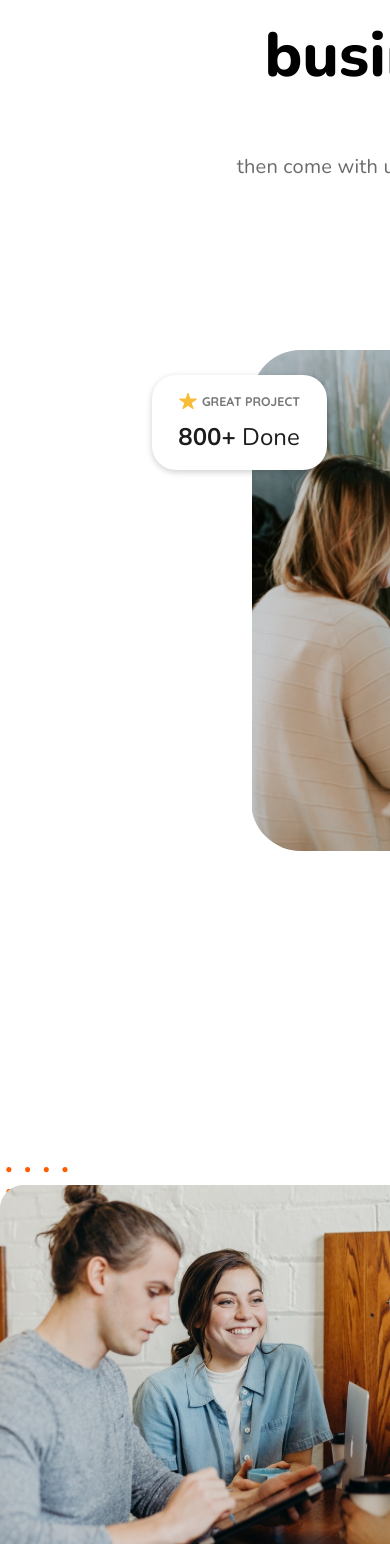
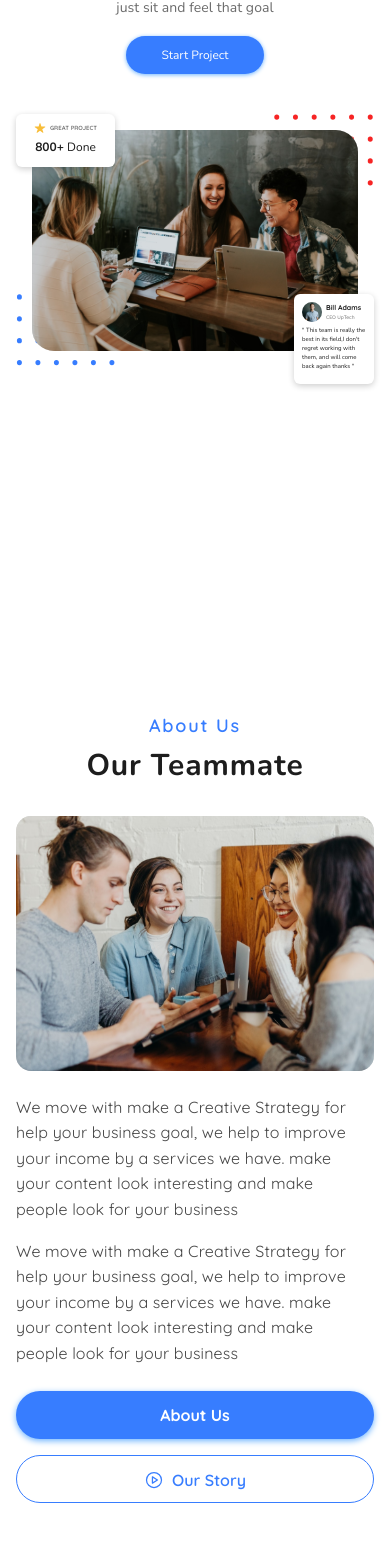
Before and after one commit to suphanatchanlek30/Agency-Creative, a React (Vite) app: page / in a window 390 px wide. Shown: the part 264-1808 px from the top of the page. Built offline with nearby package versions, Linux system fonts and the light colour scheme.

Commit message:
update responsive Home, About

```diff
--- a/src/page/About.jsx
+++ b/src/page/About.jsx
@@ -4,51 +4,120 @@ import img1 from "../assets/img_About/img1.svg";
 import orange from "../assets/decorate/orange.svg";
 import purple from "../assets/decorate/purple.svg";
 
-
 import { PiPlayCircle } from "react-icons/pi";
 
 const About = () => {
   return (
-    <div className='flex flex-col justify-center container mx-auto mt-[58px] pt-[100px] mb-[58px] w-[1240px] h-[568px]'>
-        {/* text */}
-        <div className='text-center'>
-            <h3 className='font-body text-[24px] font-semibold text-[#377DFF] pb-[12px] tracking-[0.1em]'>About Us</h3>
-            <h1 className='font-body2 text-[55px] font-bold text-[#1D1D1D] tracking-[0.03em]'>Our Teammate</h1>
+    <div className="container mx-auto px-4
+                    flex flex-col justify-center
+                    mt-8 sm:mt-12 md:mt-[58px]
+                    pt-8 sm:pt-12 md:pt-[100px]
+                    mb-8 sm:mb-12 md:mb-[58px]
+                    w-full sm:max-w-3xl md:max-w-4xl lg:max-w-6xl xl:w-[1240px]
+                    min-h-[400px] sm:min-h-[500px] md:min-h-[568px]">
+
+      {/* Header Text */}
+      <div className="text-center mb-8 sm:mb-10 md:mb-12">
+        <h3 className="font-body text-lg sm:text-xl md:text-[24px]
+                      font-semibold text-[#377DFF]
+                      pb-2 sm:pb-3 md:pb-[12px]
+                      tracking-[0.1em]">
+          About Us
+        </h3>
+        <h1 className="font-body2
+                      text-3xl sm:text-4xl md:text-[55px]
+                      font-bold text-[#1D1D1D]
+                      tracking-[0.03em]">
+          Our Teammate
+        </h1>
       </div>
 
-        {/* right left */}
-        <div className='flex h-screen mt-6 justify-center gap-6'>
-            {/* left */}
-            <div className='w-1/2'>
-                {/* img */}
-                <div className='flex justify-start items-center relative'>
-                    <img src={img1} alt="img1" className='w-[565px] h-[402px] z-20'/>
-                    <img src={orange} alt="Background Image" className='absolute top-[-18px] right-[540px] object-cover z-10 opacity-100' />
-                    <img src={purple} alt="Background Image" className='absolute top-[340px] left-[503px] object-cover z-10 opacity-100' />
+      {/* Content Container */}
+      <div className="flex flex-col lg:flex-row justify-center gap-6 sm:gap-8 md:gap-10 lg:gap-6">
+        {/* Left Side - Image */}
+        <div className="w-full lg:w-1/2">
+          <div className="relative flex justify-center lg:justify-start items-center">
+            {/* Main Image */}
+            <img
+              src={img1}
+              alt="Team"
+              className="w-full sm:w-[450px] md:w-[500px] lg:w-[565px]
+                         h-auto sm:h-[300px] md:h-[350px] lg:h-[402px]
+                         z-20
+                         rounded-lg"
+            />
+            {/* Decorative Elements */}
+            <img
+              src={purple}
+              alt="Decoration"
+              className="absolute
+                         hidden sm:block
+                         top-[-18px] right-[20%] lg:right-[540px]
+                         w-[60px] sm:w-[80px] md:w-[100px]
+                         object-cover z-10 opacity-100"
+            />
+            <img
+              src={orange}
+              alt="Decoration"
+              className="absolute
+                         hidden sm:block
+                         top-[80%] left-[20%] lg:left-[503px]
+                         w-[60px] sm:w-[80px] md:w-[100px]
+                         object-cover z-10 opacity-100"
+            />
           </div>
         </div>
 
-            {/* right */}
-            <div className='w-1/2 flex flex-col'>
-                {/* text 1*/}
-                <div className='mt-6 flex'>
-                    <p className='font-body text-[20px] font-normal pr-2 text-[#464646] tracking-[0.01em] leading-[32px]'>We move with make a Creative Strategy for help your business goal, we help to improve your income by a services we have. make your content look interesting and make people look for your business</p>
+        {/* Right Side - Content */}
+        <div className="w-full lg:w-1/2 flex flex-col justify-center">
+          {/* Text Sections */}
+          <div className="space-y-4 sm:space-y-6 md:space-y-6">
+            <p className="font-body
+                         text-base sm:text-lg md:text-[20px]
+                         font-normal text-[#464646]
+                         tracking-[0.01em] leading-[1.6]
+                         pr-2">
+              We move with make a Creative Strategy for help your business goal, we help to improve your income by a services we have. make your content look interesting and make people look for your business
+            </p>
+            <p className="font-body
+                         text-base sm:text-lg md:text-[20px]
+                         font-normal text-[#464646]
+                         tracking-[0.01em] leading-[1.6]
+                         pr-2">
+              We move with make a Creative Strategy for help your business goal, we help to improve your income by a services we have. make your content look interesting and make people look for your business
+            </p>
           </div>
-                {/* text 2*/}
-                <div className='mt-6 flex'>
-                    <p className='font-body text-[20px] font-normal pr-2 text-[#464646] tracking-[0.01em] leading-[32px]'>We move with make a Creative Strategy for help your business goal, we help to improve your income by a services we have. make your content look interesting and make people look for your business</p>
-                </div>
-                {/* button */}
-                <div className='mt-6 flex gap-6'>
-                    {/* left */}
-                    <a href="#" className='bg-[#377DFF] text-[#FFFFFF] shadow-[0px_2px_6px] shadow-[#6eb4ff] pr-[50px] pl-[50px] pt-[12px] pb-[12px] rounded-[24px] w-[171px] h-[48px] font-body font-bold text-[16px]'>
+
+          {/* Buttons */}
+          <div className="flex flex-col sm:flex-row gap-4 sm:gap-6 mt-6 sm:mt-8 md:mt-6">
+            {/* About Us Button */}
+            <a href="#"
+               className="bg-[#377DFF] text-white
+                         shadow-[0px_2px_6px] shadow-[#6eb4ff]
+                         px-8 sm:px-10 md:px-[50px]
+                         py-3 sm:py-3 md:py-[12px]
+                         rounded-[24px]
+                         w-full sm:w-[171px]
+                         h-12 md:h-[48px]
+                         font-body font-bold
+                         text-base md:text-[16px]
+                         flex items-center justify-center">
               About Us
             </a>
-                    {/* right */}
-                    <a href="#" className='border border-[#377DFF] text-[#377DFF] pr-[50px] pl-[50px] pt-[12px] pb-[12px] rounded-[24px] w-[210px] h-[48px]'>
-                        <div className='flex justify-center items-center gap-[10px]'>
-                            <PiPlayCircle className='text-[24px] text-[#377DFF]'/>
-                            <p className='font-body text-[16px] font-semibold'>Our Story</p>
+
+            {/* Our Story Button */}
+            <a href="#"
+               className="border border-[#377DFF] text-[#377DFF]
+                         px-8 sm:px-10 md:px-[50px]
+                         py-3 sm:py-3 md:py-[12px]
+                         rounded-[24px]
+                         w-full sm:w-[210px]
+                         h-12 md:h-[48px]">
+              <div className="flex justify-center items-center gap-2 sm:gap-[10px]">
+                <PiPlayCircle className="text-xl md:text-[24px] text-[#377DFF]"/>
+                <p className="font-body text-base md:text-[16px] font-semibold">
+                  Our Story
+                </p>
               </div>
             </a>
           </div>
--- a/src/page/Home.jsx
+++ b/src/page/Home.jsx
@@ -1,7 +1,5 @@
 import React from 'react'
-
 import { IoIosStar } from "react-icons/io";
-// img
 import Header1 from "../assets/img_Header/img2.svg";
 import people from "../assets/img_Header/img1.svg";
 import sky from "../assets/decorate/sky.svg";
@@ -9,55 +7,138 @@ import red from "../assets/decorate/red.svg";
 
 const Home = () => {
   return (
-    <div className='flex justify-center container mx-auto mt-[58px] w-[1240px] h-[1001px]'>
+    <div className='flex justify-center container mx-auto px-4 sm:px-3 md:px-4 lg:px-5 xl:px-6 2xl:px-8
+                    mt-4 sm:mt-6 md:mt-7 lg:mt-8 xl:mt-[58px] 2xl:mt-[60px]
+                    w-full sm:w-[640px] md:w-[768px] lg:w-[1024px] xl:w-[1240px] 2xl:w-[1536px]
+                    min-h-screen sm:h-[700px] md:h-[800px] lg:h-[900px] xl:h-[1001px] 2xl:h-[1100px]'>
       <div className='flex flex-col items-center w-full font-body'>
         {/* ข้อความ */}
-        <div className='text-center'>
-          <h1 className='text-[62px] font-extrabold font-body2'>Make your dream <br /> business goal come true</h1>
-          <p className='text-[20px] font-normal font-body2 text-[#464646] opacity-80 leading-[150%] mt-[20px] tracking-[0.01em] '>when you need us for improve your business, <br />then come with us to help your business have reach it, you just sit and feel that goal</p>
+        <div className='text-center px-2 sm:px-3 md:px-4 lg:px-5 xl:px-6 2xl:px-8 mt-[58px]'>
+          <h1 className='text-[28px] sm:text-3xl md:text-4xl lg:text-5xl xl:text-[62px] 2xl:text-[70px]
+                         font-extrabold font-body2'>
+            Make your dream <br className='hidden sm:block' /> business goal come true
+          </h1>
+          <p className='text-[14px] sm:text-base md:text-lg lg:text-xl xl:text-[20px] 2xl:text-[22px]
+                        font-normal font-body2 text-[#464646] opacity-80
+                        leading-[120%] sm:leading-[130%] md:leading-[140%] lg:leading-[145%] xl:leading-[150%] 2xl:leading-[155%]
+                        mt-[20px] sm:mt-3 md:mt-3 lg:mt-4 xl:mt-[20px] 2xl:mt-[24px]
+                        tracking-[0.005em] sm:tracking-[0.007em] md:tracking-[0.008em] lg:tracking-[0.009em] xl:tracking-[0.01em] 2xl:tracking-[0.012em] '>
+            when you need us for improve your business, <br className='hidden sm:block' />
+            then come with us to help your business have reach it, you just sit and feel that goal
+          </p>
           {/* button */}
-          <div className='mt-[2rem]'>
-            <a href="" className='pt-[12px] pb-[12px] pl-[50px] pr-[50px] bg-[#377DFF] text-[#FFFFFF] rounded-[24px] text-[16px] font-body2 shadow-[0px_2px_6px]  shadow-[#6eb4ff]'>Start Project</a>
+          <div className='mt-[20px] sm:mt-5 md:mt-6 lg:mt-7 xl:mt-[2rem] 2xl:mt-[2.5rem]'>
+            <a href="" className='inline-block
+                                py-[10px] sm:py-1.5 md:py-2 lg:py-2.5 xl:pt-[12px] xl:pb-[12px] 2xl:py-4
+                                px-[35px] sm:px-5 md:px-6 lg:px-7 xl:pl-[50px] xl:pr-[50px] 2xl:px-16
+                                bg-[#377DFF] text-[#FFFFFF]
+                                rounded-[24px] sm:rounded-[18px] md:rounded-[20px] lg:rounded-[22px] xl:rounded-[24px] 2xl:rounded-[28px]
+                                text-[12px] sm:text-sm md:text-base lg:text-lg xl:text-[16px] 2xl:text-xl
+                                font-body2
+                                shadow-[0px_1px_4px] sm:shadow-[0px_1.5px_5px] md:shadow-[0px_2px_6px]
+                                shadow-[#6eb4ff]'>
+              Start Project
+            </a>
           </div>
         </div>
 
         {/* รูปภาพ */}
-        <div className='mt-[1rem] justify-center items-center relative'>
-          <div className="relative top-[120px] right-[100px] border-white shadow-[0px_2px_6px] shadow-[#00000032] text-[#1D1D1D] w-[175px] h-[95px] rounded-3xl bg-[#FFFFFF]  z-40">
-            <div className='p-4 text-center'>
-              <div className='flex flex-row gap-1 justify-center items-center text-center mb-2'>
-                <IoIosStar className='text-[#F8BD38] text-[20px]' />
-                <p className='font-body text-[12.5px] font-bold text-[#1D1D1D] opacity-60 justify-center items-center uppercase'>Great Project</p>
+        <div className='mt-10 sm:mt-8 md:mt-[3rem] lg:mt-[4rem] xl:mt-[5rem] 2xl:mt-[6rem]
+                      justify-center items-center relative w-full'>
+          {/* Great Project Card */}
+          <div className="absolute
+                         top-auto right-auto
+                         sm:top-[80px] sm:right-[80px]
+                         md:top-[20px] md:right-[580px]
+                         lg:top-[25px] lg:right-[700px]
+                         xl:top-[30px] xl:right-[900px]
+                         2xl:top-[35px] 2xl:right-[1100px]
+                         border-white shadow-[0px_2px_6px] shadow-[#00000032] text-[#1D1D1D]
+                         w-[99px] sm:w-[140px] md:w-[155px] lg:w-[165px] xl:w-[175px] 2xl:w-[185px]
+                         h-[53px] sm:h-[70px] md:h-[80px] lg:h-[90px] xl:h-[95px] 2xl:h-[100px]
+                         rounded-md sm:rounded-lg md:rounded-xl lg:rounded-2xl xl:rounded-3xl 2xl:rounded-3xl
+                         bg-[#FFFFFF] z-40">
+            <div className='p-2 sm:p-2.5 md:p-3 lg:p-3.5 xl:p-4 2xl:p-5 text-center'>
+              <div className='flex flex-row gap-1 justify-center items-center text-center mb-1 sm:mb-1.5 md:mb-2 lg:mb-2 xl:mb-2 2xl:mb-3'>
+                <IoIosStar className='text-[#F8BD38]
+                                    text-xs sm:text-sm md:text-base lg:text-lg xl:text-[20px] 2xl:text-2xl' />
+                <p className='font-body
+                             text-[6px] sm:text-[8px] md:text-[10px] lg:text-[11px] xl:text-[12.5px] 2xl:text-[14px]
+                             font-bold text-[#1D1D1D] opacity-60 uppercase'>
+                  Great Project
+                </p>
               </div>
-              <p className='font-body2 text-[24px]'><span className='font-body2 text-[24px] font-bold'>800+</span> Done</p>
+              <p className='font-body2
+                           text-[12px] sm:text-[16px] md:text-[20px] lg:text-[22px] xl:text-[24px] 2xl:text-[26px]'>
+                <span className='font-bold'>800+</span> Done
+              </p>
             </div>
           </div>
 
-          <div className='relative w-[737px] h-[501px]'>
-            {/* รูปที่อยู่ด้านหลัง */}
-            <img src={sky} alt="Background Image" className='absolute top-[-20px] left-[140px] object-cover z-10 opacity-100' />
-
-            {/* รูปหลัก */}
-            <img src={Header1} alt="Header1" className='absolute top-0 left-0 w-full h-full object-cover z-20' />
-
-            {/* รูปที่อยู่ด้านหลัง */}
-            <img src={red} alt="Background Image" className='absolute top-[450px] left-[140px] object-cover z-10 opacity-100' />
-
+          {/* Main Image Section */}
+          <div className='relative
+                         w-full sm:w-[400px] md:w-[500px] lg:w-[600px] xl:w-[737px] 2xl:w-[800px]
+                         h-[200px] sm:h-[300px] md:h-[350px] lg:h-[400px] xl:h-[501px] 2xl:h-[550px]
+                         mx-auto'>
+            <img src={sky} alt="Background Image"
+                 className='absolute
+                           top-[180px] sm:top-[-10px] md:top-[-5px] lg:top-[-7px] xl:top-[10px] 2xl:top-[0px]
+                           left-[0px] sm:left-[100px] md:left-[120px] lg:left-[130px] xl:left-[140px] 2xl:left-[150px]
+                           w-[99px] sm:w-[120px] md:w-[130px] lg:w-[140px] xl:w-auto 2xl:w-auto
+                           object-cover z-10 opacity-100' />
+            <img src={Header1} alt="Header1"
+                 className='absolute top-0 left-0 w-full full object-cover z-20
+                           p-4 sm:p-3 md:p-4 lg:p-5 xl:p-[12px] 2xl:p-[14px]
+                           rounded-xl sm:rounded-2xl md:rounded-2xl lg:rounded-3xl xl:rounded-3xl 2xl:rounded-3xl' />
+            <img src={red} alt="Background Image"
+                 className='absolute
+                           top-[0px] sm:top-[280px] md:top-[300px] lg:top-[350px] xl:top-[430px] 2xl:top-[480px]
+                           left-[258px] sm:left-[100px] md:left-[120px] lg:left-[130px] xl:left-[140px] 2xl:left-[150px]
+                           w-[99px] sm:w-[120px] md:w-[130px] lg:w-[140px] xl:w-auto 2xl:w-auto
+                           object-cover z-10 opacity-100' />
           </div>
 
-          <div className="relative top-[-160px] left-[670px] border-white shadow-[0px_2px_6px] shadow-[#00000032] text-[#1D1D1D] w-[166px] h-[166px] rounded-3xl bg-[#FFFFFF] z-30">
-            <div className='p-4 text-start'>
-              <div className='flex flex-row gap-2 justify-start items-center text-start mb-2'>
-                <img src={people} alt="" className='text-start w-[32px] h-[32px]' />
+          {/* Testimonial Card */}
+          <div className="absolute
+                         bottom-[-70px] right-[0px]
+                         sm:bottom-auto sm:right-auto sm:top-[-120px] sm:left-[500px]
+                         md:top-[180px] md:left-[570px]
+                         lg:top-[240px] lg:left-[700px]
+                         xl:top-[340px] xl:left-[900px]
+                         2xl:top-[380px] 2xl:left-[1000px]
+                         border-white shadow-[0px_2px_6px] shadow-[#00000032] text-[#1D1D1D]
+                         w-[80px] sm:w-[120px] md:w-[140px] lg:w-[155px] xl:w-[166px] 2xl:w-[180px]
+                         h-[90px] sm:h-[120px] md:h-[135px] lg:h-[150px] xl:h-[166px] 2xl:h-[180px]
+                         rounded-md sm:rounded-lg md:rounded-xl lg:rounded-2xl xl:rounded-3xl 2xl:rounded-3xl
+                         bg-[#FFFFFF] z-30">
+            <div className='p-2 sm:p-2.5 md:p-3 lg:p-3.5 xl:p-4 2xl:p-5 text-start'>
+              <div className='flex flex-row gap-1 sm:gap-1.5 md:gap-2 lg:gap-2 xl:gap-2 2xl:gap-3
+                             justify-start items-center text-start mb-1 sm:mb-1.5 md:mb-2 lg:mb-2 xl:mb-2 2xl:mb-3'>
+                <img src={people} alt=""
+                     className='text-start
+                               w-[20px] sm:w-[24px] md:w-[28px] lg:w-[30px] xl:w-[32px] 2xl:w-[36px]
+                               h-[20px] sm:h-[24px] md:h-[28px] lg:h-[30px] xl:h-[32px] 2xl:h-[36px]' />
                 <div>
-                  <p className='font-body text-[10px] font-bold text-[#1D1D1D] opacity-100'>Bill Adams</p>
-                  <p className='font-body text-[8px] font-semibold text-[#1D1D1D] opacity-50'>CEO UpTech</p>
+                  <p className='font-body
+                               text-[7px] sm:text-[8px] md:text-[9px] lg:text-[9.5px] xl:text-[10px] 2xl:text-[11px]
+                               font-bold text-[#1D1D1D] opacity-100'>
+                    Bill Adams
+                  </p>
+                  <p className='font-body
+                               text-[5px] sm:text-[6px] md:text-[7px] lg:text-[7.5px] xl:text-[8px] 2xl:text-[9px]
+                               font-semibold text-[#1D1D1D] opacity-50'>
+                    CEO UpTech
+                  </p>
                 </div>
               </div>
-              <p className='font-body2 text-[11px] text-[#1D1D1D] text-start mt-4'>“ This team is really the best in its field,I don't regret working with them, and will come back again thanks “</p>
+              <p className='font-body2
+                           text-[6px] sm:text-[8px] md:text-[9px] lg:text-[10px] xl:text-[11px] 2xl:text-[12px]
+                           text-[#1D1D1D] text-start
+                           mt-1 sm:mt-2 md:mt-2.5 lg:mt-3 xl:mt-4 2xl:mt-5'>
+                " This team is really the best in its field,I don't regret working with them, and will come back again thanks "
+              </p>
             </div>
           </div>
-
         </div>
       </div>
     </div>
```
Also changed, not shown: src/components/Navbar.jsx (+26 -14 lines). Lines whose indentation alone changed are shown as unchanged.
